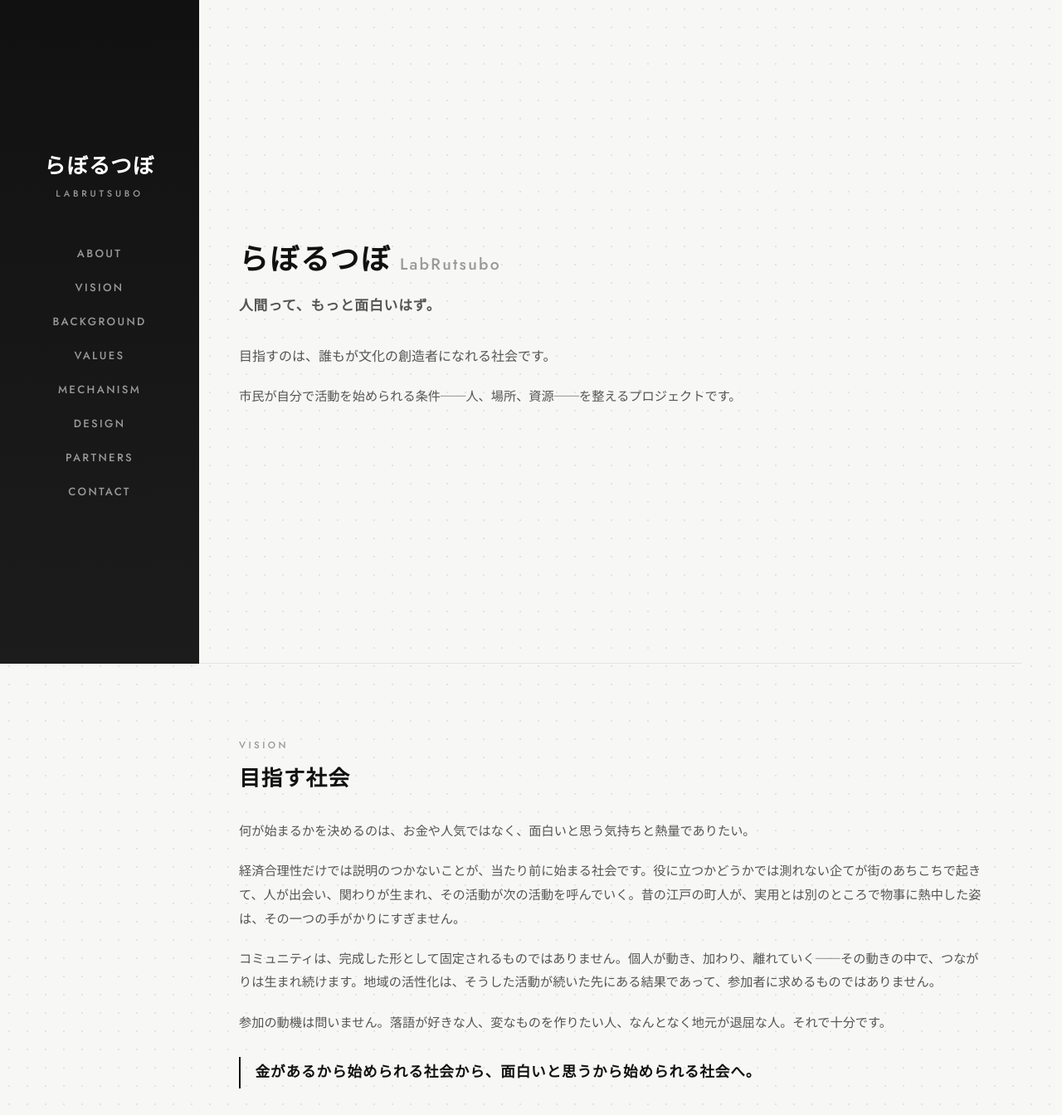
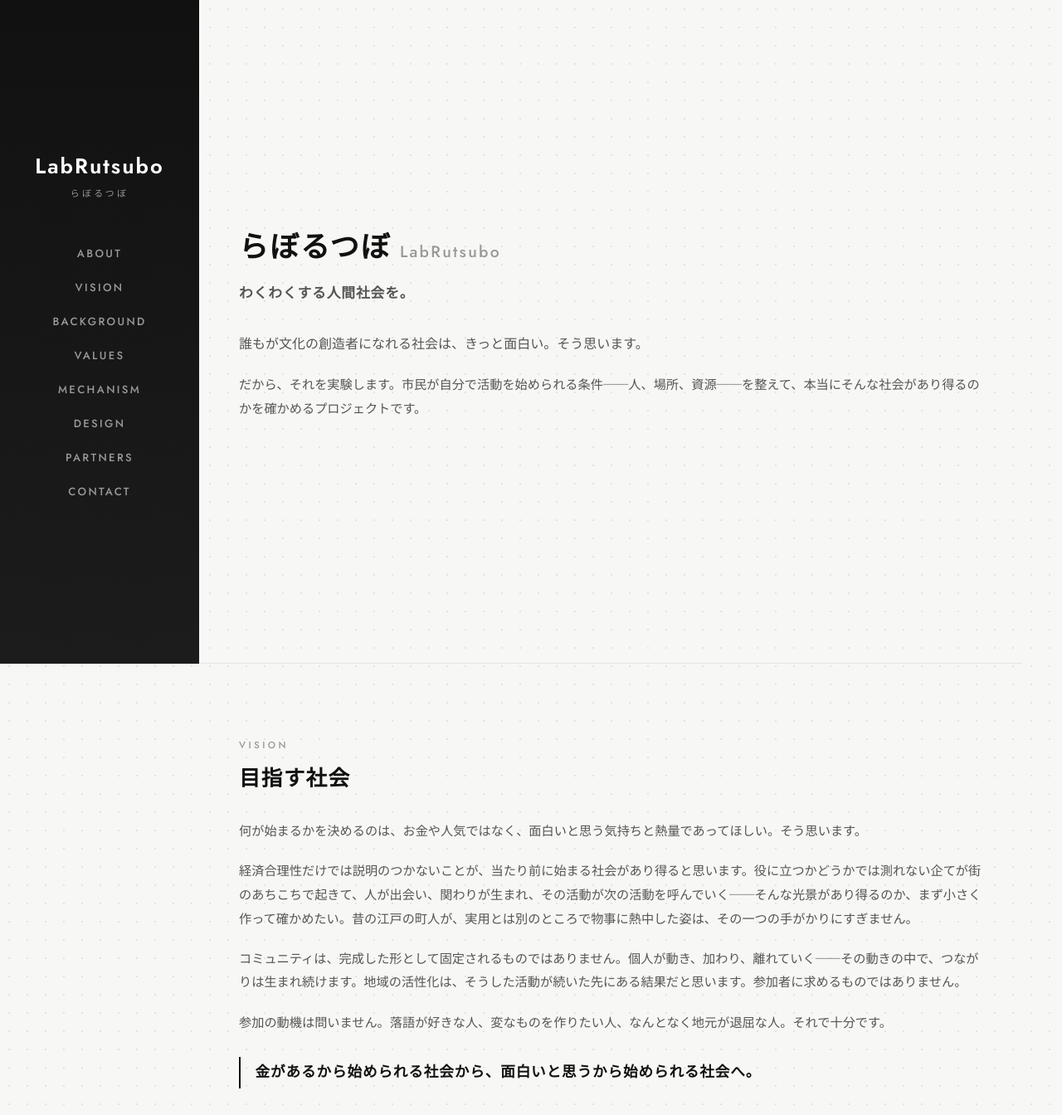
Before and after one commit to labrutsubo/labrutsubo-site, a plain HTML site: page index.html in a window 1280 px wide. Shown: the top 1344 px of the page at 83% size. Drawn offline with Linux system fonts and the light colour scheme; a web font is replaced by a local one.

Commit message:
Tone: challenger/experiment framing, English header brand, new tagline

```diff
--- a/index.html
+++ b/index.html
@@ -4,7 +4,7 @@
 <meta charset="UTF-8">
 <meta name="viewport" content="width=device-width, initial-scale=1.0">
 <title>らぼるつぼ LabRutsubo</title>
-<meta name="description" content="人間って、もっと面白いはず。誰もが文化の創造者になれる社会を。らぼるつぼ（LabRutsubo）は、市民が自分で活動を始められる条件を整えるプロジェクトです。">
+<meta name="description" content="わくわくする人間社会を。らぼるつぼ（LabRutsubo）は、誰もが文化の創造者になれる社会があり得るのかを、市民が自分で活動を始められる条件を整えて確かめる実験プロジェクトです。">
 <link rel="preconnect" href="https://fonts.googleapis.com">
 <link rel="preconnect" href="https://fonts.gstatic.com" crossorigin>
 <link href="https://fonts.googleapis.com/css2?family=Shippori+Mincho+B1:wght@600;700&family=Zen+Kaku+Gothic+New:wght@400;500;700&family=Jost:wght@400;500;600&display=swap" rel="stylesheet">
@@ -275,8 +275,8 @@
 
 <!-- Sidebar -->
 <aside class="sidebar">
-  <a class="brand" href="#about">らぼるつぼ</a>
-  <div class="brand-sub">LabRutsubo</div>
+  <a class="brand" href="#about" style="font-family:'Jost',sans-serif; font-weight:600; letter-spacing:0.08em;">LabRutsubo</a>
+  <div class="brand-sub" style="text-transform:none; letter-spacing:0.3em;">らぼるつぼ</div>
   <button class="nav-toggle" id="navToggle" aria-label="メニュー" aria-expanded="false">
     <span></span><span></span><span></span>
   </button>
@@ -298,9 +298,9 @@
 <section class="resume-section" id="about">
   <div class="section-content">
     <h1>らぼるつぼ <span style="font-family:'Jost',sans-serif; font-size:0.55em; font-weight:500; letter-spacing:0.12em; color:#999;">LabRutsubo</span></h1>
-    <div class="subheading">人間って、もっと面白いはず。</div>
-    <p class="lead">目指すのは、誰もが文化の創造者になれる社会です。</p>
-    <p>市民が自分で活動を始められる条件——人、場所、資源——を整えるプロジェクトです。</p>
+    <div class="subheading">わくわくする人間社会を。</div>
+    <p class="lead">誰もが文化の創造者になれる社会は、きっと面白い。そう思います。</p>
+    <p>だから、それを実験します。市民が自分で活動を始められる条件——人、場所、資源——を整えて、本当にそんな社会があり得るのかを確かめるプロジェクトです。</p>
   </div>
 </section>
 
@@ -310,11 +310,11 @@
     <span class="section-label">Vision</span>
     <h2>目指す社会</h2>
 
-    <p>何が始まるかを決めるのは、お金や人気ではなく、面白いと思う気持ちと熱量でありたい。</p>
+    <p>何が始まるかを決めるのは、お金や人気ではなく、面白いと思う気持ちと熱量であってほしい。そう思います。</p>
 
-    <p>経済合理性だけでは説明のつかないことが、当たり前に始まる社会です。役に立つかどうかでは測れない企てが街のあちこちで起きて、人が出会い、関わりが生まれ、その活動が次の活動を呼んでいく。昔の江戸の町人が、実用とは別のところで物事に熱中した姿は、その一つの手がかりにすぎません。</p>
+    <p>経済合理性だけでは説明のつかないことが、当たり前に始まる社会があり得ると思います。役に立つかどうかでは測れない企てが街のあちこちで起きて、人が出会い、関わりが生まれ、その活動が次の活動を呼んでいく——そんな光景があり得るのか、まず小さく作って確かめたい。昔の江戸の町人が、実用とは別のところで物事に熱中した姿は、その一つの手がかりにすぎません。</p>
 
-    <p>コミュニティは、完成した形として固定されるものではありません。個人が動き、加わり、離れていく——その動きの中で、つながりは生まれ続けます。地域の活性化は、そうした活動が続いた先にある結果であって、参加者に求めるものではありません。</p>
+    <p>コミュニティは、完成した形として固定されるものではありません。個人が動き、加わり、離れていく——その動きの中で、つながりは生まれ続けます。地域の活性化は、そうした活動が続いた先にある結果だと思います。参加者に求めるものではありません。</p>
 
     <p>参加の動機は問いません。落語が好きな人、変なものを作りたい人、なんとなく地元が退屈な人。それで十分です。</p>
 
@@ -330,11 +330,11 @@
     <span class="section-label">Background</span>
     <h2>背景</h2>
 
-    <p>生きるためには、必要のないものがあります。能や茶道のように、生存にも実用にも直結しない<a href="https://ja.wikipedia.org/wiki/アレクサンドル・コジェーヴ" target="_blank" rel="noopener">形式</a>を、人はあえて磨き上げてきました。その余分さのなかにこそ、人間らしさがあるのではないか。労働だけが人間の営みではなく、<a href="https://ja.wikipedia.org/wiki/ハンナ・アーレント" target="_blank" rel="noopener">他者とともに新しいことを始める</a>こと自体が、一つの人間的なあり方なのだと思います。</p>
+    <p>生きるためには、必要のないものがあります。能や茶道のように、生存にも実用にも直結しない<a href="https://ndlsearch.ndl.go.jp/search?cs=bib&f-ndla_sh=00442872" target="_blank" rel="noopener">形式</a>を、人はあえて磨き上げてきました。その余分さのなかにこそ、人間らしさがあるのではないか。労働だけが人間の営みではなく、<a href="https://www.chikumashobo.co.jp/product/9784480081568/" target="_blank" rel="noopener">他者とともに新しいことを始める</a>こと自体が、一つの人間的なあり方なのだと思います。</p>
 
-    <p>一方で、いまの社会では、人の関心は「いいね」の数に換算され、<a href="https://ja.wikipedia.org/wiki/東浩紀" target="_blank" rel="noopener">欲望を効率よく満たす</a>方向へ最適化されています。お金を人気に置き換えても、大衆に受けるものが勝つ構造は変わりません。だからこそ、数ではない軸で物事が始まる場所が要ります。ただし、その仕組み自体も絶対ではありません。ルールも運営も、間違っていたら直せること——訂正可能性を残しておくことが、固定化への抗い方だと考えています。ネットワークも同じで、完成した構造として固定されるものではなく、個人が動き、加わり、離れていく動きの中で、コミュニティとして生まれ続けるものです。</p>
+    <p>一方で、いまの社会では、人の関心は「いいね」の数に換算され、<a href="https://bookclub.kodansha.co.jp/product?item=0000147035" target="_blank" rel="noopener">欲望を効率よく満たす</a>方向へ最適化されています。お金を人気に置き換えても、大衆に受けるものが勝つ構造は変わりません。だからこそ、数ではない軸で物事が始まる場所があり得るのか、試してみたいと思います。ただし、その仕組み自体も絶対ではありません。ルールも運営も、間違っていたら直せること——訂正可能性を残しておくことが、固定化への抗い方だと考えています。ネットワークも同じで、完成した構造として固定されるものではなく、個人が動き、加わり、離れていく動きの中で、コミュニティとして生まれ続けるものです。</p>
 
-    <p>この場自体も、永続を目的にはしません。求められなくなったら、無くなっても良い。祝祭のようなものでも構わないし、効率よく消費するためのものでもありません。味わうための<a href="https://ja.wikipedia.org/wiki/國分功一郎" target="_blank" rel="noopener">贅沢</a>に近いものです。資本主義を倒す話ではなく、その富と技術を使いながら、その評価軸だけでは測られない領域を、社会の中に一つ開いておく。そのための小さな実験です。</p>
+    <p>この場自体も、永続を目的にはしません。求められなくなったら、無くなっても良い。祝祭のようなものでも構わないし、効率よく消費するためのものでもありません。味わうための<a href="https://www.shinchosha.co.jp/book/103541/" target="_blank" rel="noopener">贅沢</a>に近いものです。資本主義を倒す話ではなく、その富と技術を使いながら、その評価軸だけでは測られない領域を、社会の中に一つ開いておく。そのための小さな実験です。</p>
   </div>
 </section>
 
```
